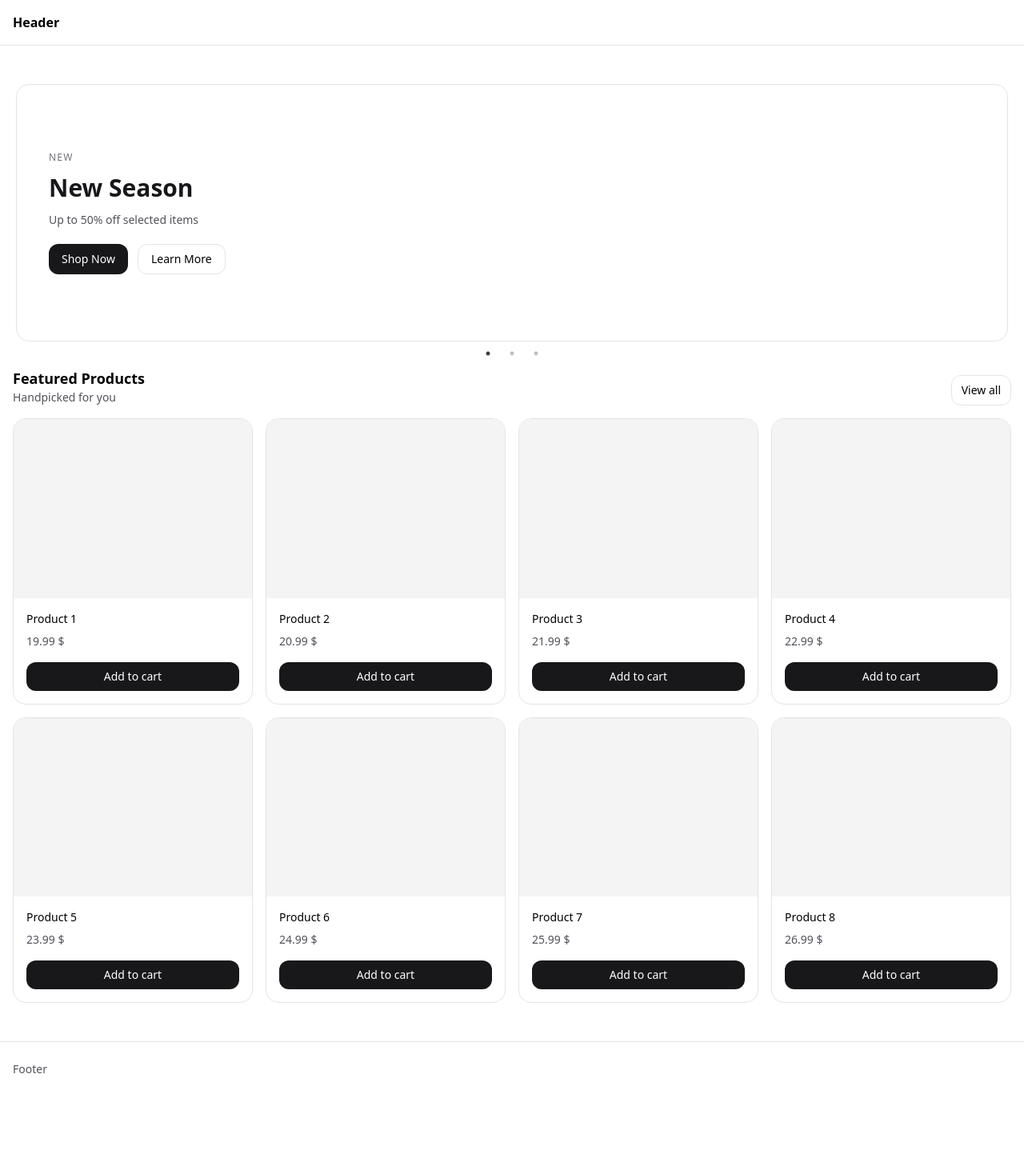
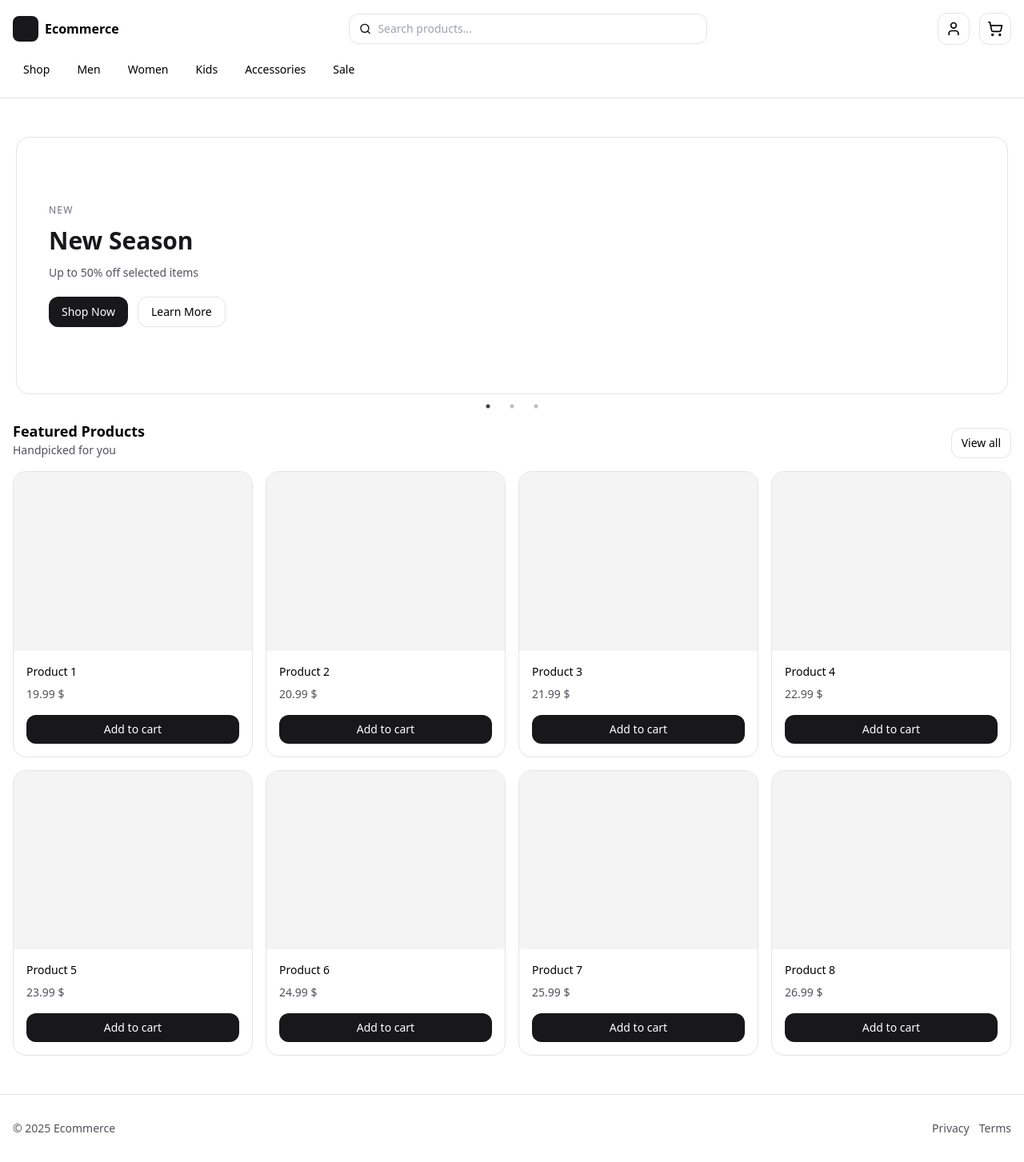
Before and after one commit to eylem-emel/EcommerceProject-eylem.emel, a React (Vite) app: page / in a window 1280 px wide. Shown: the whole page at 80% size. Before the commit the page ends 1371 px from the top, so only its background shows below. Built offline with nearby package versions, Linux system fonts and the light colour scheme.

Commit message:
feat: enhance Header and Footer components with improved layout and navigation

```diff
--- a/src/layout/Footer.jsx
+++ b/src/layout/Footer.jsx
@@ -1,8 +1,16 @@
 export default function Footer() {
   return (
     <footer className="w-full border-t border-zinc-200">
-      <div className="w-full max-w-7xl mx-auto px-4 py-6 flex">
-        <div className="text-sm text-zinc-600">Footer</div>
+      <div className="w-full max-w-7xl mx-auto px-4 py-8 flex items-center justify-between gap-4">
+        <span className="text-sm text-zinc-600">© {new Date().getFullYear()} Ecommerce</span>
+        <div className="flex gap-3">
+          <a className="text-sm text-zinc-600 hover:text-zinc-900" href="#">
+            Privacy
+          </a>
+          <a className="text-sm text-zinc-600 hover:text-zinc-900" href="#">
+            Terms
+          </a>
+        </div>
       </div>
     </footer>
   );
--- a/src/layout/Header.jsx
+++ b/src/layout/Header.jsx
@@ -1,8 +1,57 @@
+import { Link, NavLink } from "react-router-dom";
+import { Search, ShoppingCart, User } from "lucide-react";
+
 export default function Header() {
   return (
     <header className="w-full border-b border-zinc-200">
-      <div className="w-full max-w-7xl mx-auto px-4 py-4 flex">
-        <div className="font-semibold">Header</div>
+      <div className="w-full max-w-7xl mx-auto px-4 py-4 flex flex-col gap-3">
+        <div className="flex items-center justify-between gap-3">
+          <Link to="/" className="flex items-center gap-2">
+            <div className="w-8 h-8 rounded-lg bg-zinc-900" />
+            <span className="font-semibold">Ecommerce</span>
+          </Link>
+
+          <div className="hidden sm:flex flex-1 justify-center">
+            <div className="w-full max-w-md flex items-center gap-2 border border-zinc-200 rounded-xl px-3 py-2">
+              <Search className="w-4 h-4" />
+              <input
+                className="w-full outline-none bg-transparent text-sm"
+                placeholder="Search products..."
+              />
+            </div>
+          </div>
+
+          <div className="flex items-center gap-3">
+            <button className="w-10 h-10 rounded-xl border border-zinc-200 flex items-center justify-center">
+              <User className="w-5 h-5" />
+            </button>
+            <button className="w-10 h-10 rounded-xl border border-zinc-200 flex items-center justify-center">
+              <ShoppingCart className="w-5 h-5" />
+            </button>
+          </div>
+        </div>
+
+        <nav className="flex items-center gap-2 overflow-x-auto">
+          {["Shop", "Men", "Women", "Kids", "Accessories", "Sale"].map((item) => (
+            <NavLink
+              key={item}
+              to="/"
+              className="text-sm whitespace-nowrap px-3 py-2 rounded-xl border border-transparent hover:border-zinc-200"
+            >
+              {item}
+            </NavLink>
+          ))}
+        </nav>
+
+        <div className="sm:hidden flex">
+          <div className="w-full flex items-center gap-2 border border-zinc-200 rounded-xl px-3 py-2">
+            <Search className="w-4 h-4" />
+            <input
+              className="w-full outline-none bg-transparent text-sm"
+              placeholder="Search products..."
+            />
+          </div>
+        </div>
       </div>
     </header>
   );
```
